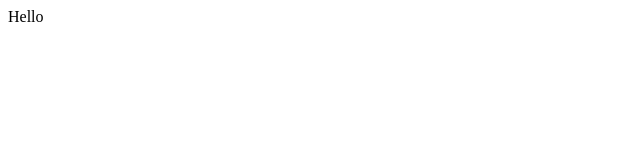
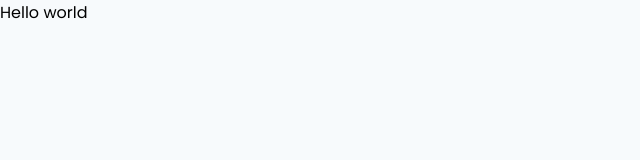
Before and after one commit to eddyzera/caravels, a Next.js app: page / in a window 1280 px wide. Shown: the top 160 px of the page, without its empty margins (0-640 px from the left). Built offline with nearby package versions, Linux system fonts and the light colour scheme.

Commit message:
[style]: creation style global and delete file babel

```diff
--- a/babel.config.js
+++ /dev/null
@@ -1,4 +0,0 @@
-module.exports = {
-  presets: ["next/babel"],
-  plugins: [["styled-components", { "ssr": true }]]
-}
--- a/package.json
+++ b/package.json
@@ -20,6 +20,7 @@
     "@types/styled-components": "^5.1.23",
     "@typescript-eslint/eslint-plugin": "^5.12.1",
     "@typescript-eslint/parser": "^5.12.1",
+    "babel-plugin-styled-components": "^2.0.5",
     "eslint": "^7.32.0",
     "eslint-config-next": "12.1.0",
     "eslint-config-prettier": "^8.4.0",
--- a/src/pages/_app.tsx
+++ b/src/pages/_app.tsx
@@ -1,7 +1,13 @@
 import { AppProps } from 'next/app'
+import GlobalStyles from '../styles/global'
 
 function MyApp({ Component, pageProps }: AppProps) {
-  return <Component {...pageProps} />
+  return (
+    <>
+      <GlobalStyles />
+      <Component {...pageProps} />
+    </>
+  )
 }
 
 export default MyApp
--- a/src/pages/_document.tsx
+++ b/src/pages/_document.tsx
@@ -12,8 +12,12 @@
 export default class MyDocument extends Document {
   render() {
     return (
-      <Html lang="pt-br">
-        <Head></Head>
+      <Html lang="en">
+        <Head>
+          <link rel="preconnect" href="https://fonts.googleapis.com" />
+          <link rel="preconnect" href="https://fonts.gstatic.com" />
+          <link href="https://fonts.googleapis.com/css2?family=Poppins:wght@300;400;700&display=swap" rel="stylesheet" />
+        </Head>
         <body>
           <Main />
           <NextScript />
--- a/src/pages/index.tsx
+++ b/src/pages/index.tsx
@@ -2,7 +2,7 @@
 export default function Home() {
   return (
     <div>
-      Hello
+      Hello world
     </div>
   )
 }
--- /dev/null
+++ b/src/styles/global.ts
@@ -0,0 +1,42 @@
+import { createGlobalStyle } from 'styled-components'
+
+export default createGlobalStyle`
+  html {
+    @media (max-width: 1080px) {
+      font-size:  93.75%; // 15px
+    }
+    @media (max-width: 720px) {
+      font-size:  87.5%; // 14px
+    }
+  }
+
+  * {
+    margin: 0;
+    padding: 0;
+    box-sizing: border-box;
+  }
+
+  body {
+    background: #F7FAFC;
+    --webkit-font-smoothing: antialiased;
+  }
+
+  body, input, textarea, button {
+    font-family: 'Poppins', sans-serif;
+    font-weight: 400;
+  }
+
+  h1, h2, h3, h4, h5, h6 {
+    font-weight: 600;
+  }
+
+  button {
+    cursor: pointer;
+  }
+
+  [disabled] {
+    opacity: 0.6;
+    cursor: not-allowed;
+  }
+
+`
```
